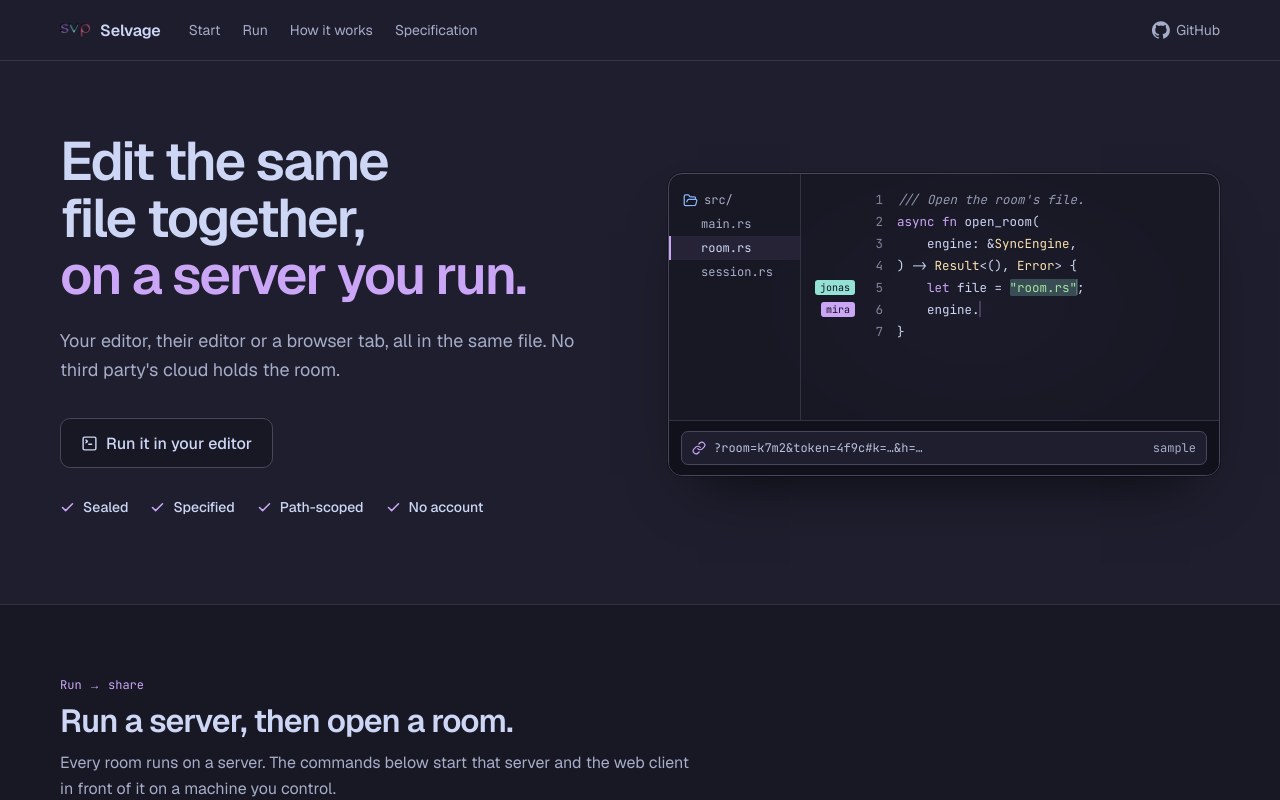
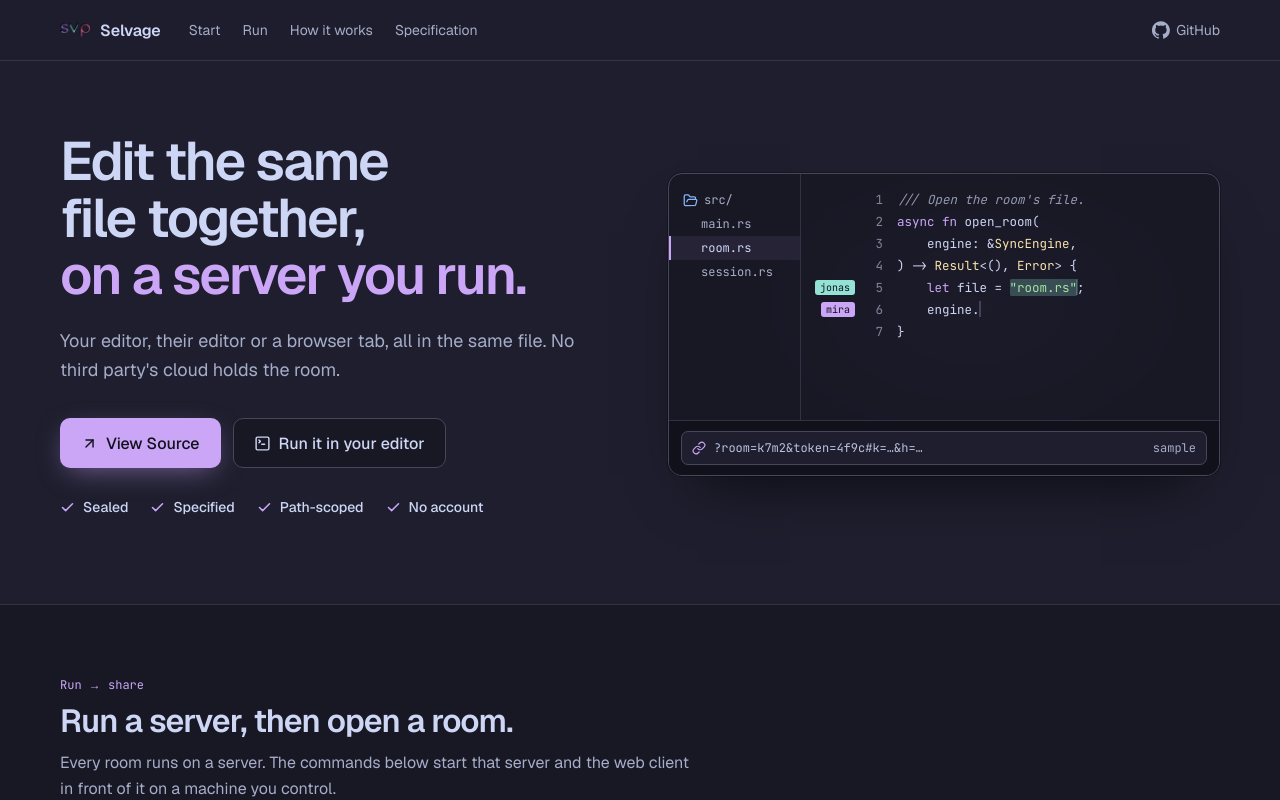
Before and after one commit to selvage-protocol/site, a Next.js app: page / in a window 1280 px wide. Shown: the top 800 px of the page. Built offline with nearby package versions, Linux system fonts and the light colour scheme.

Commit message:
feat(site): add a View Source CTA (#99)
Restore the removed primary hero action as View Source and point it at the site repository. Add the repository to the grid so the page's link invariant still holds.

Co-authored-by: DontBlameMe <dontblameme@noreply.codeberg.org>

```diff
--- a/app/page.tsx
+++ b/app/page.tsx
@@ -112,7 +112,7 @@ const comparison: Comparison[] = [
   { label: "Session layer", value: "selvage", here: true },
 ];
 
-/** A row of the repository grid. Two rows are the project's own repositories and carry no
+/** A row of the repository grid. Three rows are the project's own repositories and carry no
     client; the rest are one per client, drawn from the one list the chips and the terminal
     read too. */
 type GridRow = {
@@ -143,6 +143,7 @@ const gridRows: GridRow[] = [
     tag: "source of truth",
   },
   { name: "reference_server", desc: "selvaged", Icon: HardDrive, tag: "available" },
+  { name: "site", desc: "Public landing page", Icon: BookOpenText, tag: "available" },
   ...CLIENTS.map((client) => ({
     name: client.repository,
     desc: client.description,
@@ -177,6 +178,14 @@ export default function Home() {
                   No third party&apos;s cloud holds the room.
                 </p>
                 <div className="hero-actions">
+                  <Button
+                    href="https://github.com/selvage-protocol/site"
+                    size="hero"
+                    className="cta cta-glow flex-auto rounded-[10px] font-medium text-crust motion-safe:hover:-translate-y-px [&_svg]:size-[17px]"
+                  >
+                    <ArrowUpRight aria-hidden="true" />
+                    View Source
+                  </Button>
                   <Button
                     href="#run"
                     variant="outline"
```
Also changed, not shown: 1 other file (tests, documents, lock files or other folders).
